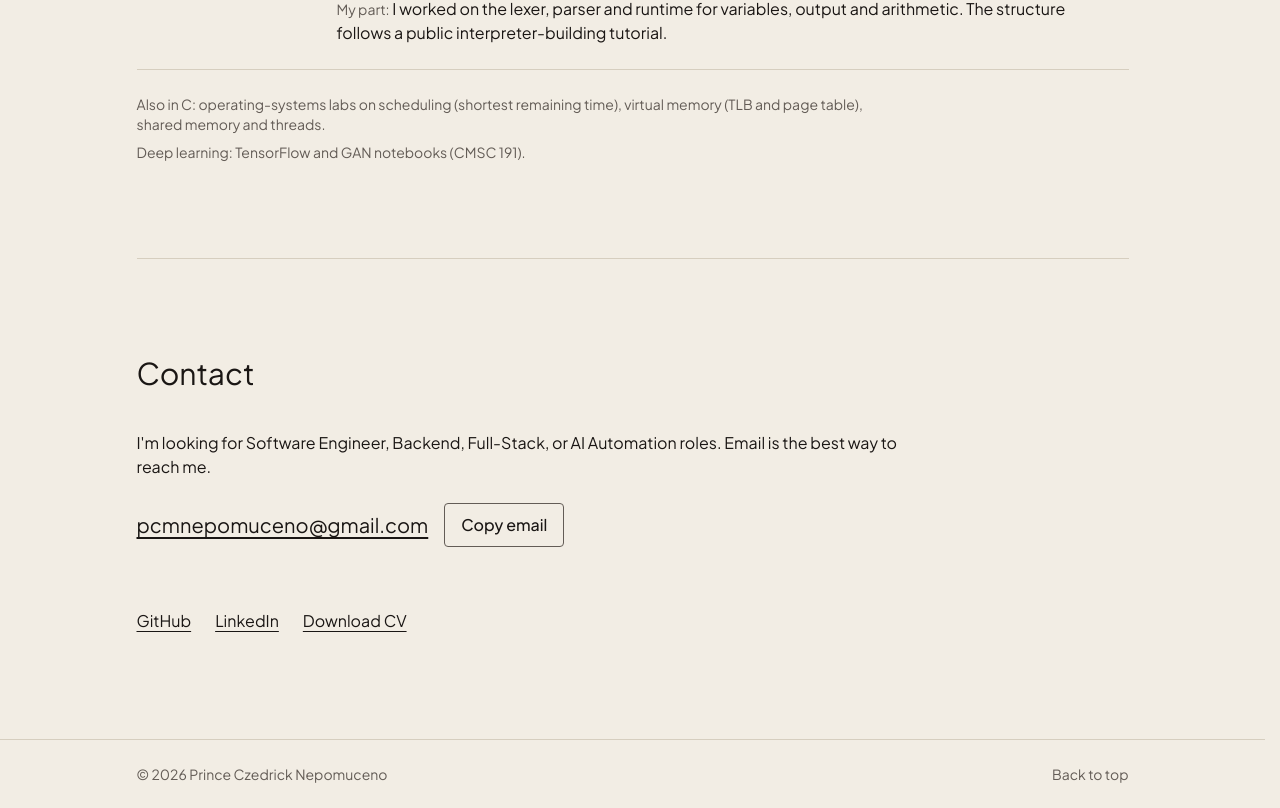
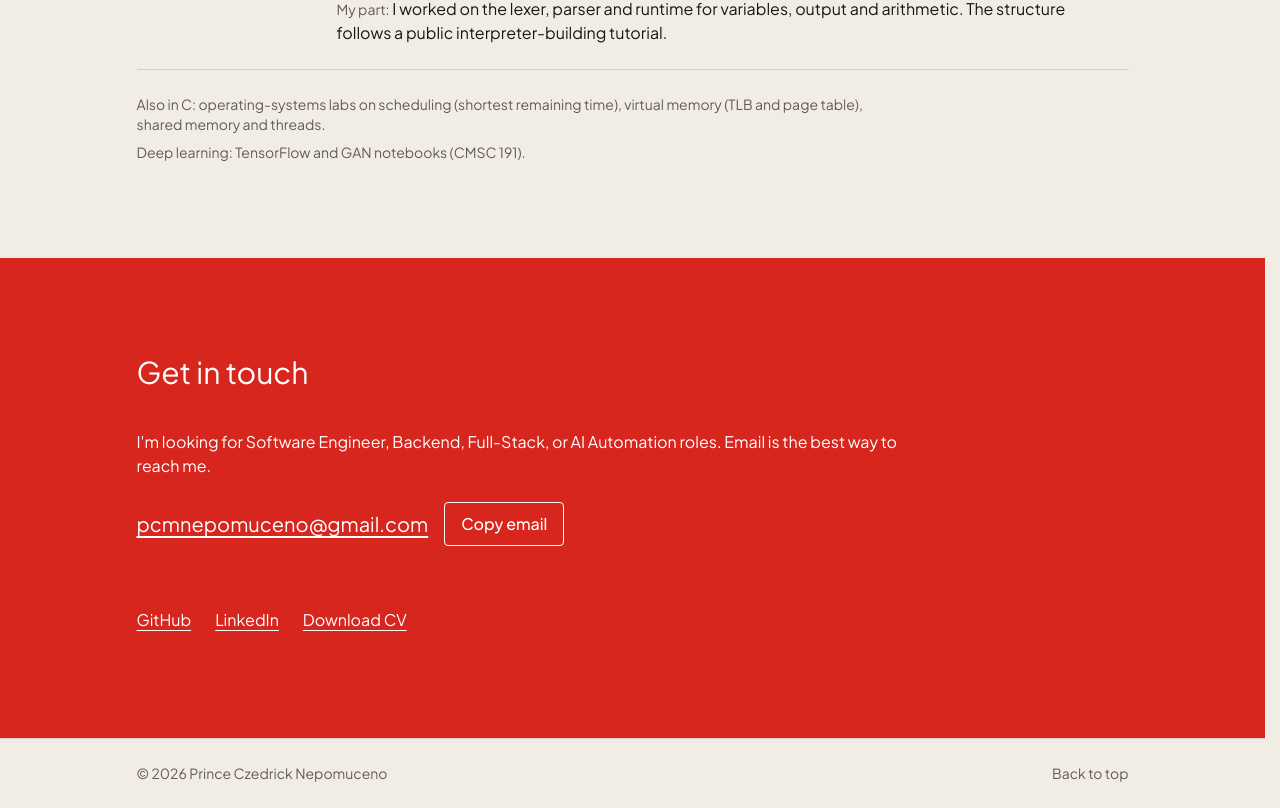
Before and after one commit to pcmnepomuceno/pcmnepomuceno-portfolio, a Next.js app: page / in a window 1280 px wide. Shown: the part 3794-4602 px from the top of the page. Built offline with nearby package versions, Linux system fonts and the light colour scheme.

Commit message:
Contact: full-bleed vermilion band with white-only tokens and button inversion

```diff
--- a/src/app/globals.css
+++ b/src/app/globals.css
@@ -39,6 +39,31 @@
   --color-accent: var(--color-band-foreground);
   background-color: var(--color-band);
   color: var(--color-band-foreground);
+}
+
+/* Contact band: brand red in both themes (the vermilion token is lighter in dark and fails with white).
+   Only white passes on it (5.02:1), so every token inside resolves to white. This covers muted text,
+   hover, borders, the focus outline and ::selection (white highlight, red text). */
+.contact-band {
+  --color-background: #d7261e;
+  --color-foreground: #fff;
+  --color-muted: #fff;
+  --color-accent: #fff;
+  --color-border: #fff;
+  background-color: #d7261e;
+  color: #fff;
+}
+
+/* Buttons on the band invert on hover and keyboard focus (red on white, 5.02:1); links stay underline-only.
+   Unlayered, so it wins over the utility classes. */
+.contact-band button:is(:hover, :focus-visible) {
+  background-color: #fff;
+  color: #d7261e;
+}
+@media (prefers-reduced-motion: no-preference) {
+  .contact-band button {
+    transition-duration: 100ms;
+  }
 }
 
 @theme inline {
--- a/src/app/page.tsx
+++ b/src/app/page.tsx
@@ -5,7 +5,7 @@ import Hero from "@/components/sections/Hero";
 import Projects from "@/components/sections/Projects";
 import Skills from "@/components/sections/Skills";
 
-// Sections sit in one centered column; a color band (Projects, Experience) spans the full width behind its column.
+// Sections sit in one centered column; a color band (Projects, Experience, Contact) spans the full width behind its column.
 const column = "mx-auto max-w-5xl px-4";
 
 export default function Home() {
@@ -27,7 +27,11 @@ export default function Home() {
       <div className={column}>
         <Skills />
         <Foundations />
-        <Contact />
+      </div>
+      <div className="contact-band">
+        <div className={column}>
+          <Contact />
+        </div>
       </div>
     </main>
   );
--- a/src/components/sections/Contact.tsx
+++ b/src/components/sections/Contact.tsx
@@ -1,13 +1,14 @@
 import CopyEmail from "@/components/ui/CopyEmail";
 import { textLink } from "@/components/ui/links";
-import { contactIntro, cv, profile } from "@/content";
+import { contactHeading, contactIntro, cv, profile } from "@/content";
 
+// Sits on the red band (see .contact-band in globals.css): every color token inside resolves to white.
 export default function Contact() {
   const { links } = profile;
 
   return (
-    <section id="contact" className="space-y-10 border-t border-border py-16 md:py-24">
-      <h2 className="text-3xl">Contact</h2>
+    <section id="contact" className="space-y-10 py-16 md:py-24">
+      <h2 className="text-3xl">{contactHeading}</h2>
       <div className="space-y-6">
         <p className="max-w-prose">{contactIntro}</p>
         <CopyEmail />
--- a/src/content.ts
+++ b/src/content.ts
@@ -74,6 +74,8 @@ export const siteUrl = "https://pcmnepomuceno.vercel.app";
 
 export const siteDescription =
   "Prince Czedrick Nepomuceno is a full-stack developer and UP Los Baños Computer Science graduate. Projects include a Steam review analyzer and CosRec, a hybrid image-text search system.";
+
+export const contactHeading = "Get in touch";
 
 export const contactIntro =
   "I'm looking for Software Engineer, Backend, Full-Stack, or AI Automation roles. Email is the best way to reach me.";
```
